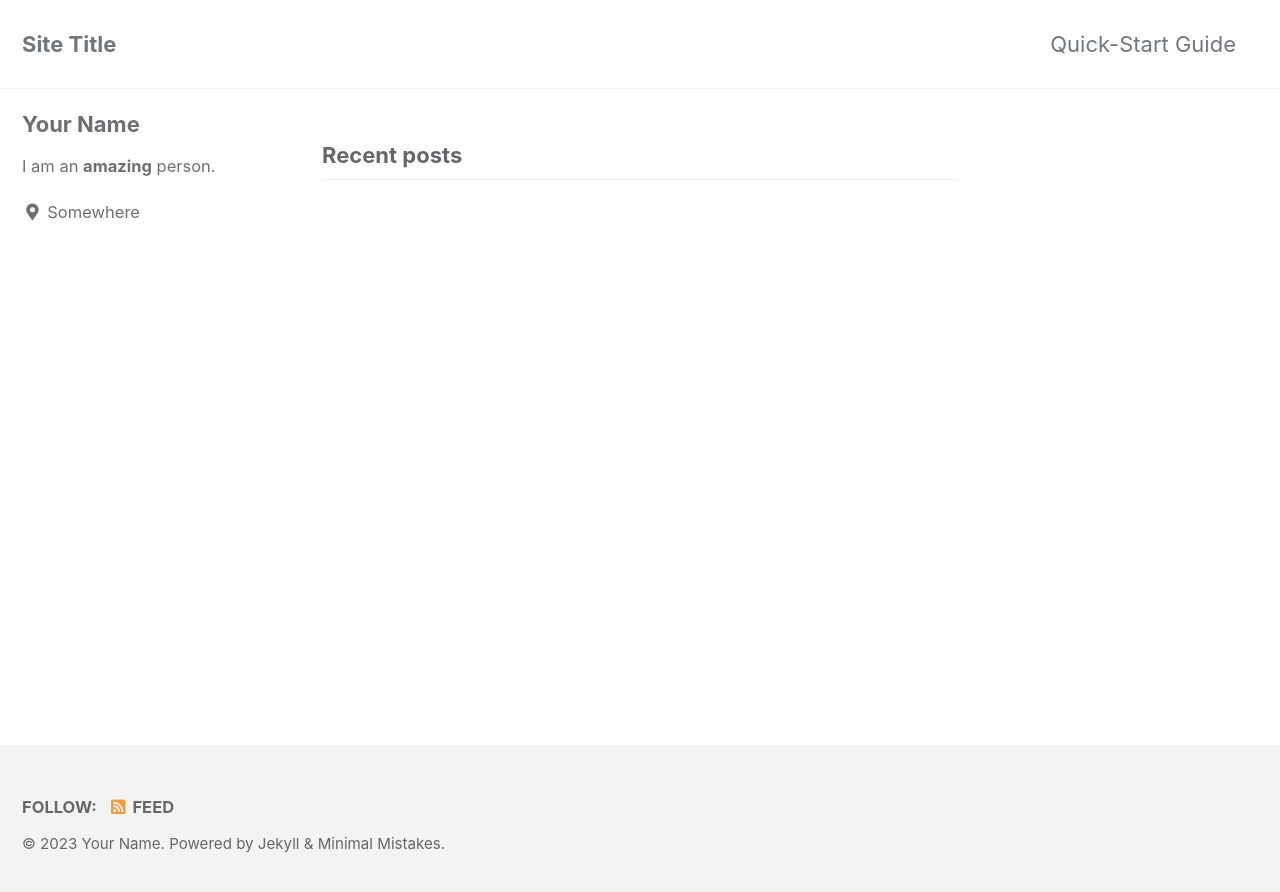
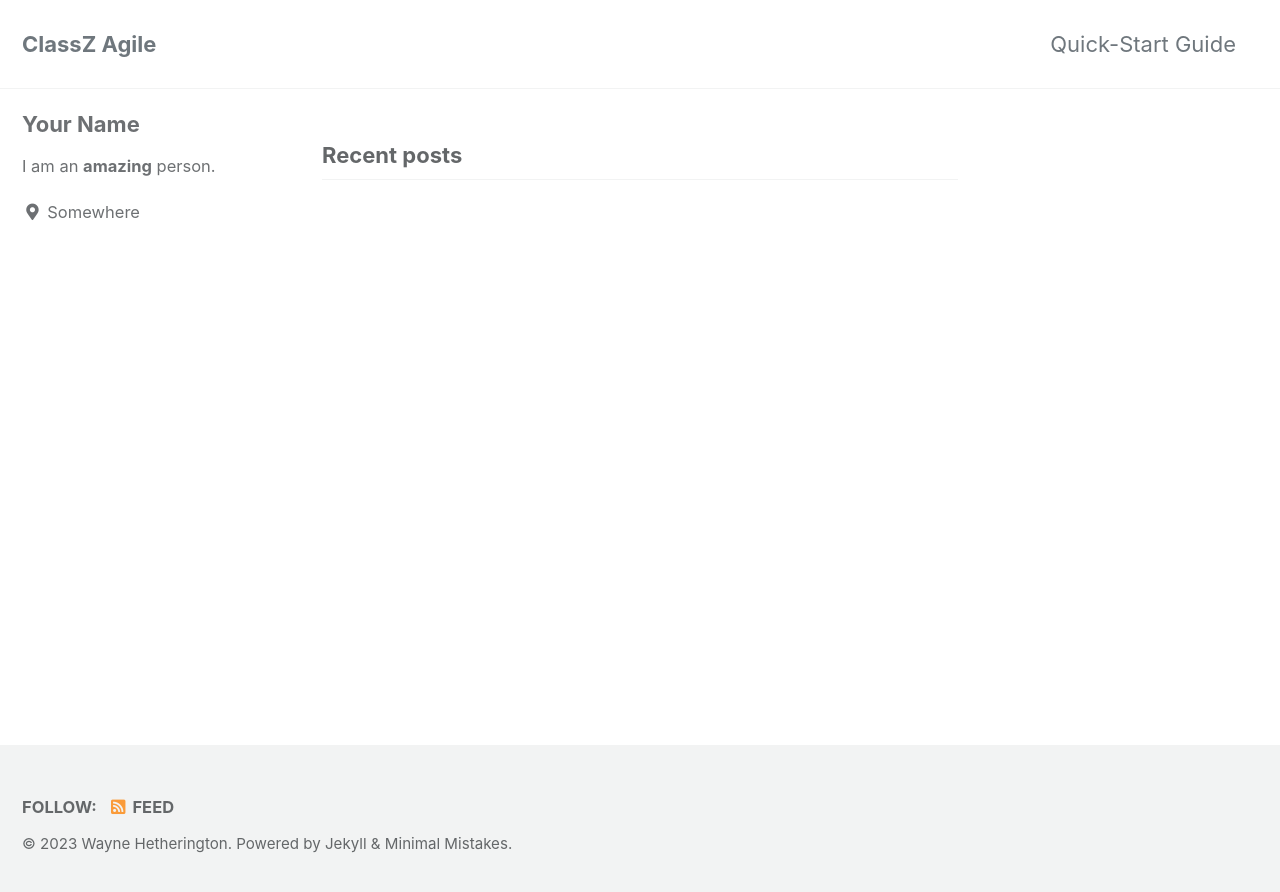
Before and after one commit to waynehet/classz.github.io, a Jekyll site: the page built from index.html, in a window 1280 px wide. Shown: the top 892 px of the page. Built offline with Jekyll 4.4.1, drawn with Linux system fonts in a browser that asks for light colours; cached includes are drawn as plain includes; the list of posts is cut into pages by our own code.

Commit message:
Site name

```diff
--- a/_config.yml
+++ b/_config.yml
@@ -16,11 +16,11 @@ minimal_mistakes_skin    : "default" # "air", "aqua", "contrast", "dark", "dirt"
 
 # Site Settings
 locale                   : "en-US"
-title                    : "Site Title"
+title                    : "ClassZ Agile"
 title_separator          : "-"
 subtitle                 : # site tagline that appears below site title in masthead
-name                     : "Your Name"
-description              : "An amazing website."
+name                     : "Wayne Hetherington"
+description              : "All things agile."
 url                      : # the base hostname & protocol for your site e.g. "https://mmistakes.github.io"
 baseurl                  : # the subpath of your site, e.g. "/blog"
 repository               : # GitHub username/repo-name e.g. "mmistakes/minimal-mistakes"
```
